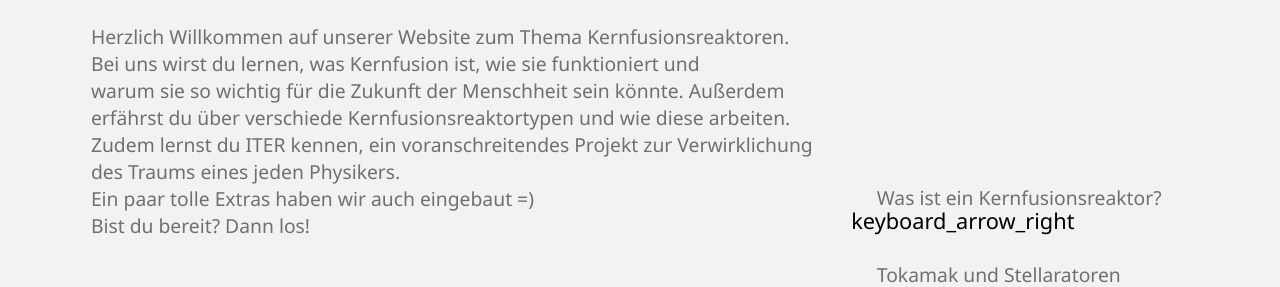
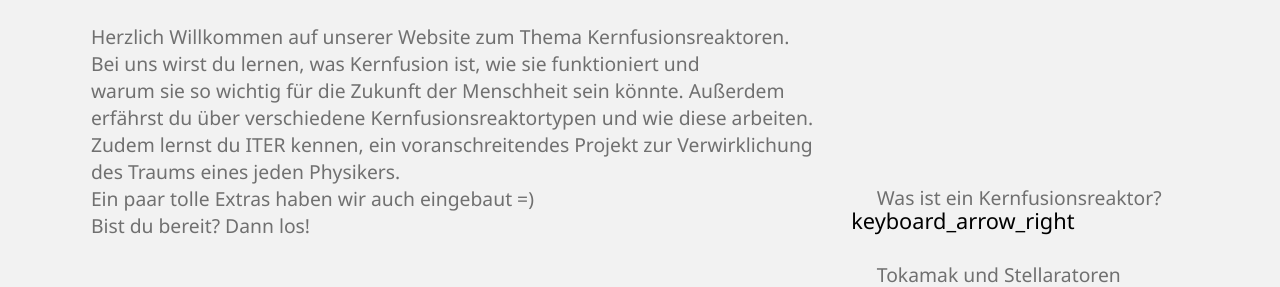
Before and after one commit to Cha0sType/site-thermonuclearfusion, a Flask app: template templates/index.html in a window 1280 px wide. Shown: the part 193-480 px from the top of the page. Run offline with Flask 2, Linux system fonts and the light colour scheme; the template is opened without the code that fills it: most values are stand-ins (such as "Sample title", 1, 10 or a date in 2020).

Commit message:
Update index.html

```diff
--- a/templates/index.html
+++ b/templates/index.html
@@ -20,9 +20,9 @@
             Herzlich Willkommen auf unserer Website zum Thema Kernfusionsreaktoren.<br>
             Bei uns wirst du lernen, was Kernfusion ist, wie sie funktioniert und<br>
             warum sie so wichtig für die Zukunft der Menschheit sein könnte. Außerdem<br>
-            erfährst du über verschiede Kernfusionsreaktortypen und wie diese arbeiten.<br>
-            Zudem lernst du ITER kennen, ein voranschreitendes Projekt zur Verwirklichung<br> des Traums eines
-            jeden Physikers. <br> Ein paar tolle Extras haben wir auch eingebaut =)<br>
+            erfährst du über verschiedene Kernfusionsreaktortypen und wie diese arbeiten.<br>
+            Zudem lernst du ITER kennen, ein voranschreitendes Projekt zur Verwirklichung<br>des Traums eines
+            jeden Physikers. <br>Ein paar tolle Extras haben wir auch eingebaut =)<br>
             Bist du bereit? Dann los!
         </p>
 
```
